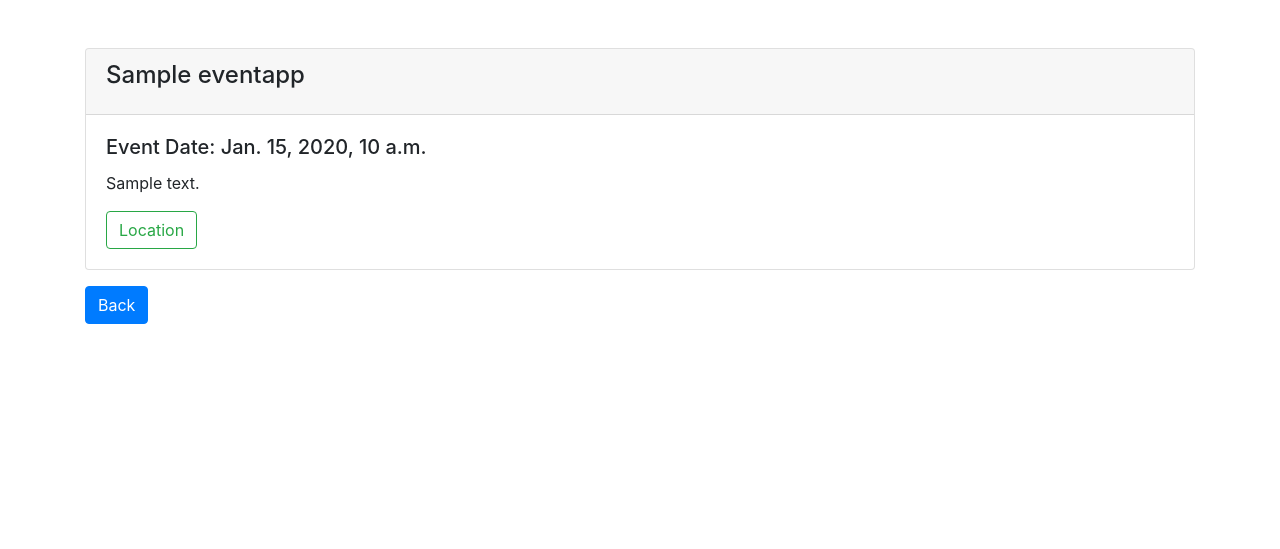
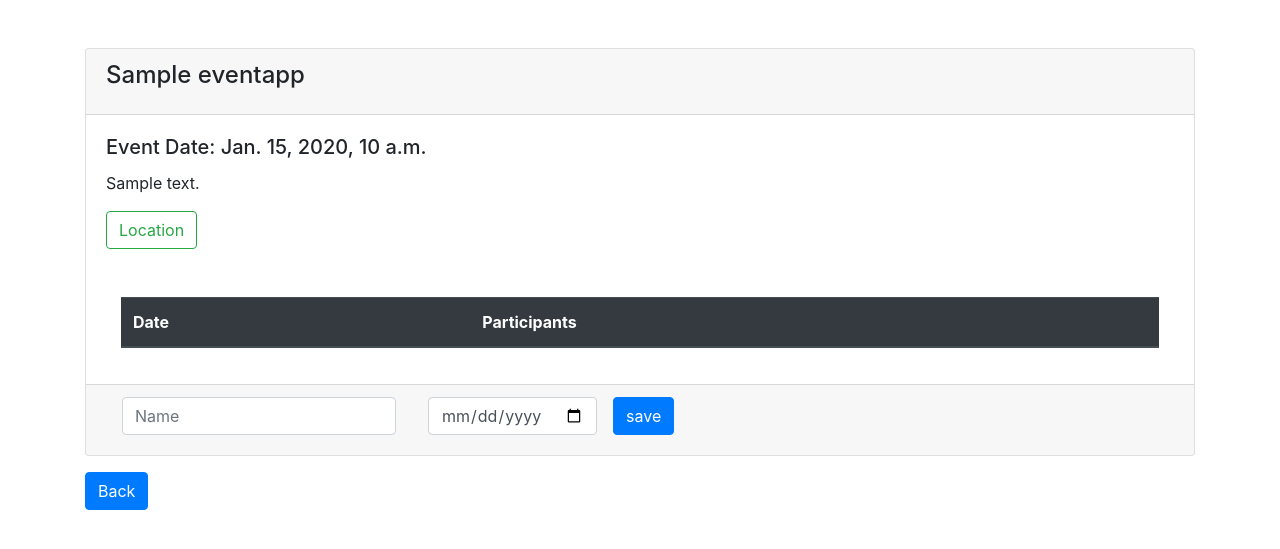
Before and after one commit to BalaDeveloper2094/SocialEventApp, a Django app: page /EventApp/details/1 in a window 1280 px wide. Shown: the part 56-605 px from the top of the page. Run offline with Django 3.2, Linux system fonts and the light colour scheme; tables that the repository leaves empty hold one stand-in row (values such as "Sample post"); lists and menus that the app fills with data are empty; some libraries are stand-ins or nearby versions.

Commit message:
polling feature for the event added

```diff
--- /dev/null
+++ b/EventApp/forms.py
@@ -0,0 +1,7 @@
+from django import forms
+
+class DateInput(forms.DateInput):
+    input_type = 'date'
+
+class DateForm(forms.Form):
+    date = forms.DateTimeField(widget=DateInput)
--- a/EventApp/models.py
+++ b/EventApp/models.py
@@ -14,3 +14,15 @@ class EventApp(models.Model):
 
     class Meta:
         verbose_name_plural = "Event App"
+
+
+class EventAppPolling(models.Model):
+    inputname = models.TextField(default='')
+    datePicker = models.DateField(default=datetime.now, blank=True)
+    eventName = models.CharField(default='', max_length=200)
+
+    def __str__(self):
+        return self.title
+
+    class Meta:
+        verbose_name_plural = "Event App Polling"
--- a/EventApp/templates/EventApp/details.html
+++ b/EventApp/templates/EventApp/details.html
@@ -1,6 +1,7 @@
 {% extends 'EventApp/layout.html'%}
 
 {% block content %}
+
 
 <div class="card mt-5">
     <div class="card-header">
@@ -10,6 +11,39 @@
         <h5 class="card-title">Event Date: {{event.Date}}</h5>
         <p class="card-text">{{event.body}}</p>
         <a href="{{event.location}}" class="btn btn-outline-success">Location</a>
+        <div class="container mt-5">
+            <div class="table-responsive-sm">
+                <table class="table">
+                    <thead class="thead-dark">
+                        <tr>
+                            <th scope="col">Date</th>
+                            <th scope="col">Participants</th>
+                        </tr>
+                    </thead>
+                    <tbody>
+                        {% for dates in topDates %}
+                        <tr>
+                            <td>{{ dates.datePicker}}</td>
+                            <td>{{ dates.c}}</td>
+                        </tr>
+                        {% endfor %}
+                    </tbody>
+                </table>
+            </div>
+        </div>
+    </div>
+    <div class="card-footer">
+        <form class="form-inline" action="./AddEventPolling/{{event.id}}" method="POST">
+            {% csrf_token %}
+            <div class="form-group mx-sm-3 mb-2">
+                <label for="inputname" class="sr-only">Name</label>
+                <input type="text" class="form-control" name="inputname" placeholder="Name">
+            </div>
+            <div class="form-group mx-sm-3 mb-2">
+                <input placeholder="Selected date" type="date" name="datePicker" class="form-control datepicker">
+            </div>
+            <button type="submit" class="btn btn-primary mb-2">save</button>
+        </form>
     </div>
 </div>
 
--- a/EventApp/urls.py
+++ b/EventApp/urls.py
@@ -5,4 +5,5 @@ urlpatterns = [
     url('^$', views.index, name='index'),
     url('^details/$', views.details, name='details'),
     url(r'^details/(?P<id>\d+)$', views.details, name='details'),
+    url(r'^details/AddEventPolling/(?P<id>\d+)$', views.AddEventPolling, name='eventPolling')
 ]
--- a/EventApp/views.py
+++ b/EventApp/views.py
@@ -1,6 +1,9 @@
 from django.shortcuts import render
-from django.http import HttpResponse
-from .models import EventApp
+from django.http import HttpResponse, HttpResponseRedirect
+from django.shortcuts import redirect
+from django.db.models import Count
+from .models import EventApp, EventAppPolling
+from .forms import DateForm
 
 # Create your views here.
 def index(request):
@@ -13,7 +16,24 @@ def index(request):
 
 def details(request, id):
     event = EventApp.objects.get(id=id)
+    requestedEventName = EventApp.objects.values_list('title', flat=True).get(id=id)
+    topDates = EventAppPolling.objects.values('datePicker', 'eventName').filter(eventName=requestedEventName).annotate(c=Count('datePicker')).order_by('-c')[:4]
+    dates = DateForm()
     context = {
-        'event': event
+        'event': event,
+        'dates': dates,
+        'topDates' : topDates
     }
     return render(request, 'EventApp/details.html', context)
+
+def AddEventPolling(request, id):
+    if request.method == 'POST':
+        inputname = request.POST['inputname']
+        datePicker = request.POST['datePicker']
+        if EventAppPolling.objects.filter(inputname=request.POST['inputname']).exists():
+            return HttpResponseRedirect(request.META.get('HTTP_REFERER'))
+        else:
+            eventName = EventApp.objects.values_list('title', flat=True).get(id=id)
+            addEventPollingDate = EventAppPolling(inputname=inputname, datePicker=datePicker, eventName=eventName)
+            addEventPollingDate.save()
+            return HttpResponseRedirect(request.META.get('HTTP_REFERER'))
--- a/EventProject/urls.py
+++ b/EventProject/urls.py
@@ -20,5 +20,5 @@ from django.conf.urls import url
 urlpatterns = [
     url(r'^$', include('EventApp.urls')),
     url('admin/', admin.site.urls),
-    url('EventApp/', include('EventApp.urls'))
+    url('EventApp/', include('EventApp.urls')),
 ]
```
Also changed, not shown: EventApp/migrations/0003_eventapppolling.py (added), EventApp/migrations/0004_auto_20190616_1000.py (added), EventApp/migrations/0005_auto_20190617_1129.py (added).
